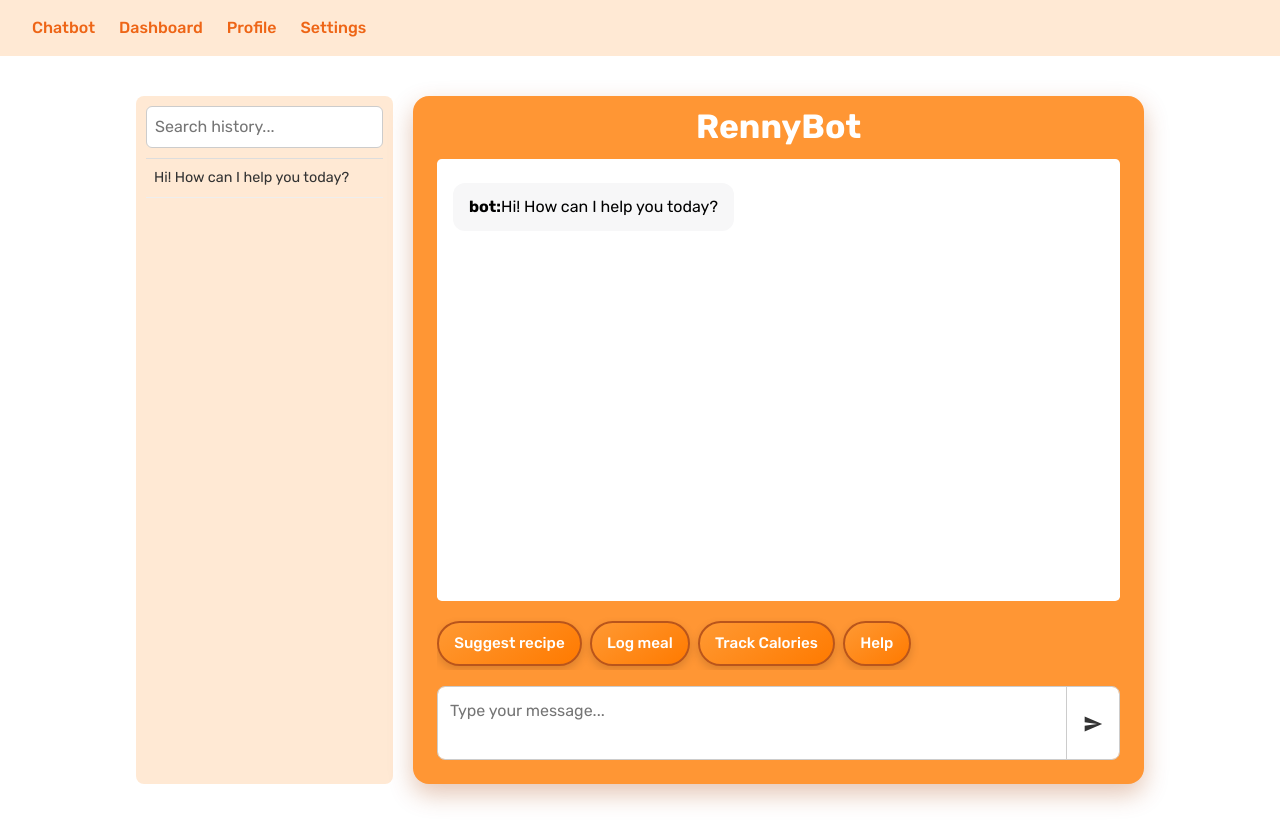
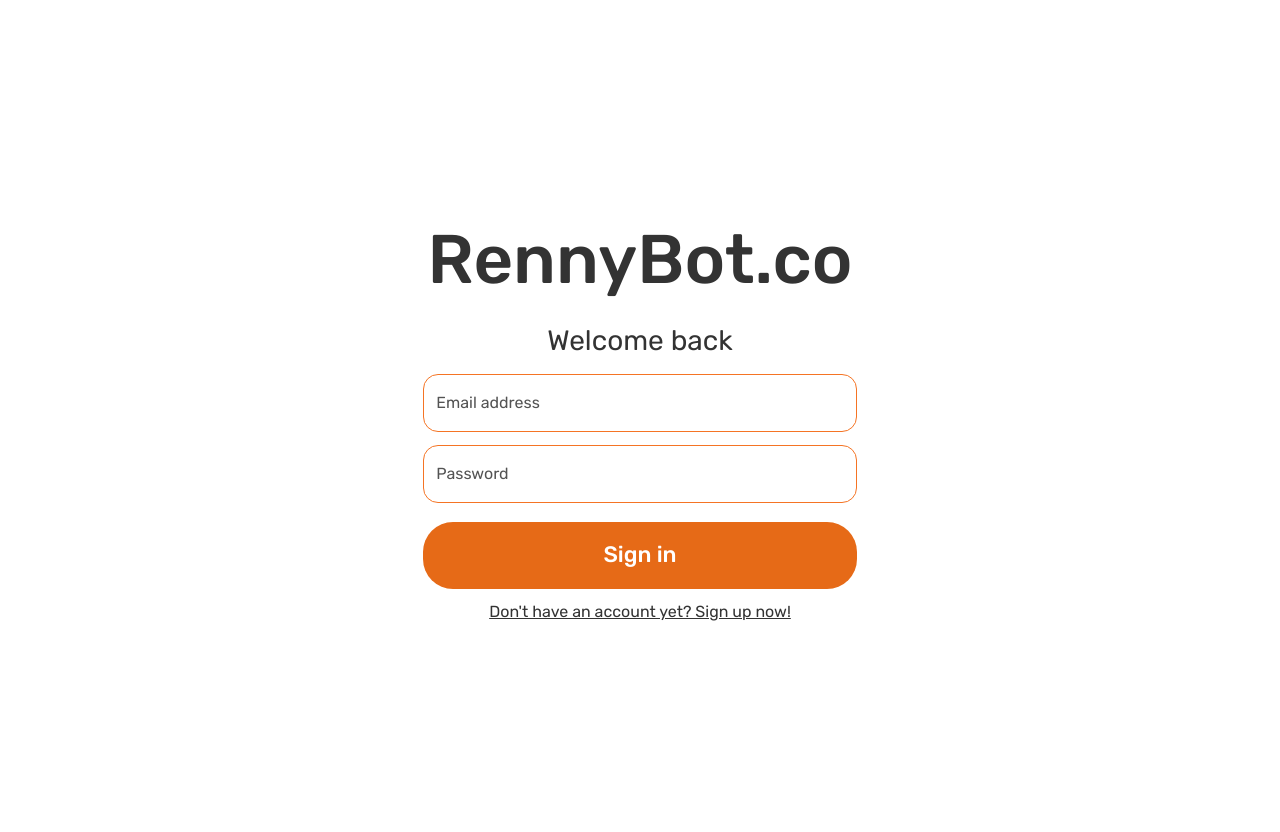
Before and after one commit to tgw6201/SummerBuild2025, a React (Vite) app in the folder client/: page / in a window 1280 px wide. After the commit the page ends 800 px from the top, so only its background shows below. Built offline with nearby package versions, Linux system fonts and the light colour scheme.

Commit message:
Updated the routing
Login with "name@example.com" and "Password" to get into the webstie

```diff
--- a/client/src/App.jsx
+++ b/client/src/App.jsx
@@ -1,21 +1,22 @@
-import { BrowserRouter as Router, Routes, Route, useLocation } from 'react-router-dom';
+import { useLocation, Routes, Route } from 'react-router-dom';
 import Chatbot from './pages/Chatbot';
+import Navbar from './components/Navbar';
 import Dashboard from './pages/Dashboard';
 import Profile from './pages/Profile';
 import Settings from './pages/Settings';
 import Login from './pages/Login';
-import Navbar from './components/Navbar';
-import  './index.css';
+import './index.css';
 
-function AppRoutes() {
+function App() {
   const location = useLocation();
-  const hideNavbar = location.pathname === '/';
+  const hideNavbar = location.pathname === '/'; // hide on login page
 
   return (
     <>
-      <Navbar />
+      {!hideNavbar && <Navbar />}
       <Routes>
-        <Route path="/" element={<Chatbot />} />
+        <Route path="/" element={<Login />} />
+        <Route path="/chatbot" element={<Chatbot />} />
         <Route path="/dashboard" element={<Dashboard />} />
         <Route path="/profile" element={<Profile />} />
         <Route path="/settings" element={<Settings />} />
@@ -24,10 +25,4 @@
   );
 }
 
-export default function App() {
-  return (
-    <Router>
-      <AppRoutes />
-    </Router>
-  );
-}
+export default App;
--- a/client/src/css/Login.css
+++ b/client/src/css/Login.css
@@ -47,6 +47,15 @@
     border-color: #c2550d;
 }
 
+.btn-primary:focus {
+    background-color: rgb(172, 64, 14);
+    border-color: #c2550d;
+    outline: 2px solid orange;     /* Change blue to orange */
+    outline-offset: 2px;           /* Optional: adds space between outline and button */
+    box-shadow: 0 0 0 4px rgba(255, 165, 0, 0.3); /* Optional: orange glow */
+}
+
+
 .form-control{
     border-radius: 15px;
     margin: 0.8em 0 0.5em;
--- a/client/src/main.jsx
+++ b/client/src/main.jsx
@@ -1,10 +1,12 @@
-/*Entry point that renders the app*/
-import { StrictMode } from 'react';
+import React from 'react';
 import { createRoot } from 'react-dom/client';
+import { BrowserRouter } from 'react-router-dom';
 import App from './App';
 
 createRoot(document.getElementById('root')).render(
-  <StrictMode>
-    <App />
-  </StrictMode>
+  <React.StrictMode>
+    <BrowserRouter>
+      <App />
+    </BrowserRouter>
+  </React.StrictMode>
 );
--- a/client/src/pages/Login.jsx
+++ b/client/src/pages/Login.jsx
@@ -1,17 +1,25 @@
-import React from "react";
+import React, { useState } from 'react';
+import { useNavigate } from 'react-router-dom';
 import '../css/Login.css';
 
 export default function Login() {
+  const navigate = useNavigate();
+
+  const [email, setEmail] = useState('');
+  const [password, setPassword] = useState('');
 
   const handleSubmit = (e) => {
     e.preventDefault();
-    // you can add login logic here
-    console.log("Form submitted!");
+
+    if (email === 'name@example.com' && password === 'Password') {
+      navigate('/chatbot');
+    } else {
+      alert('Invalid credentials');
+    }
   };
 
   return (
     <main className="form-signin text-center">
-
       <form onSubmit={handleSubmit}>
         <h1 className="title">RennyBot.co</h1>
         <h1 className="h3 mb-3 fw-normal">Welcome back</h1>
@@ -22,6 +30,8 @@
             className="form-control"
             id="floatingInput"
             placeholder="name@example.com"
+            value={email}
+            onChange={(e) => setEmail(e.target.value)}
           />
           <label htmlFor="floatingInput">Email address</label>
         </div>
@@ -32,24 +42,20 @@
             className="form-control"
             id="floatingPassword"
             placeholder="Password"
+            value={password}
+            onChange={(e) => setPassword(e.target.value)}
           />
           <label htmlFor="floatingPassword">Password</label>
         </div>
 
-      {/*
-        <div className="checkbox mb-3">
-          <label>
-            <input type="checkbox" value="remember-me" /> Remember me
-          </label>
-        </div>
-        */}
-            <button className="btn btn-primary" type="submit">
-            Sign in
-            </button>
-            <p>
-                <a href="/signup" className="signup-link">Don't have an account yet? Sign up now!</a>
-                </p>
-
+        <button className="btn btn-primary" type="submit">
+          Sign in
+        </button>
+        <p>
+          <a href="/signup" className="signup-link">
+            Don't have an account yet? Sign up now!
+          </a>
+        </p>
       </form>
     </main>
   );
```
